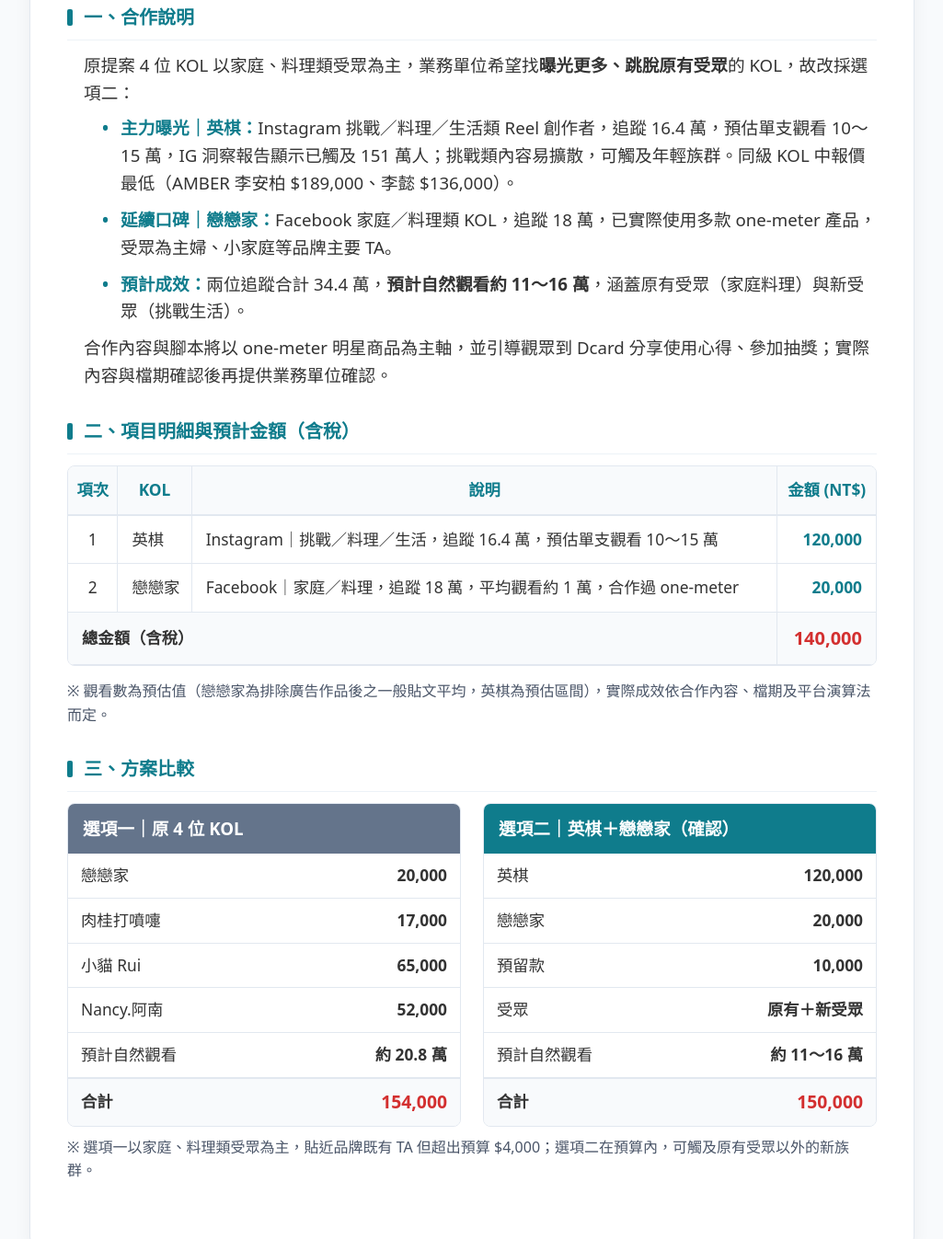
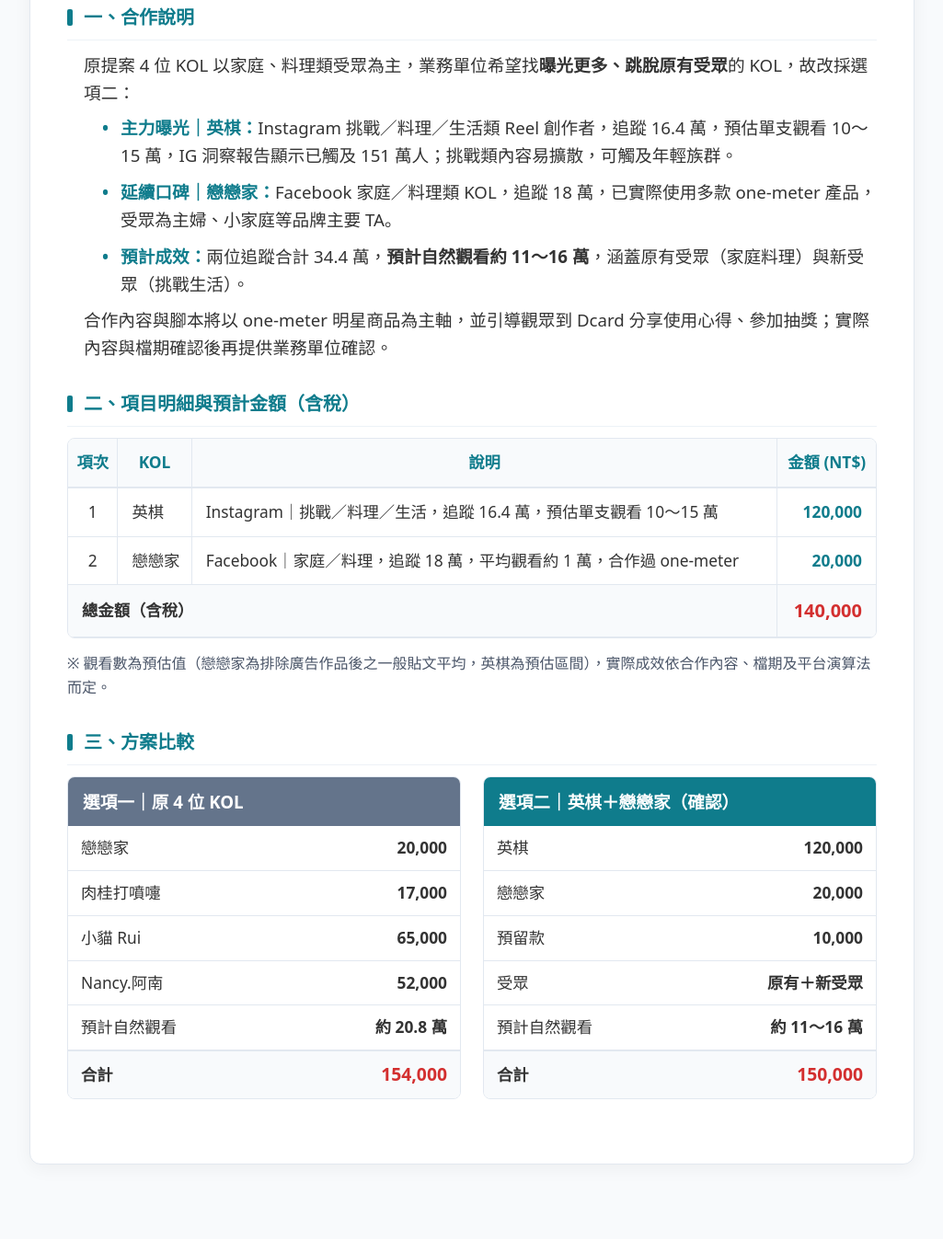
Before and after one commit to abbyupyoung-cloud/one-meter-proposal, a plain HTML site: page kol-memo/index.html in a window 1280 px wide. Shown: the part 439-1786 px from the top of the page at 92% size, without its empty margins (127-1152 px from the left). After the commit the page ends 1745 px from the top, so only its background shows below. Drawn offline with Linux system fonts and the light colour scheme.

Commit message:
KOL 簽呈：刪除同級報價與方案比較備註
Co-Authored-By: Claude Opus 5.5 <noreply@anthropic.com>

```diff
--- a/kol-memo/index.html
+++ b/kol-memo/index.html
@@ -322,7 +322,7 @@
             <div class="content-block">
                 原提案 4 位 KOL 以家庭、料理類受眾為主，業務單位希望找<strong>曝光更多、跳脫原有受眾</strong>的 KOL，故改採選項二：
                 <ul class="nested-list">
-                    <li><span class="brand-highlight">主力曝光｜英棋：</span>Instagram 挑戰／料理／生活類 Reel 創作者，追蹤 16.4 萬，預估單支觀看 10～15 萬，IG 洞察報告顯示已觸及 151 萬人；挑戰類內容易擴散，可觸及年輕族群。同級 KOL 中報價最低（AMBER 李安柏 $189,000、李懿 $136,000）。</li>
+                    <li><span class="brand-highlight">主力曝光｜英棋：</span>Instagram 挑戰／料理／生活類 Reel 創作者，追蹤 16.4 萬，預估單支觀看 10～15 萬，IG 洞察報告顯示已觸及 151 萬人；挑戰類內容易擴散，可觸及年輕族群。</li>
                     <li><span class="brand-highlight">延續口碑｜戀戀家：</span>Facebook 家庭／料理類 KOL，追蹤 18 萬，已實際使用多款 one-meter 產品，受眾為主婦、小家庭等品牌主要 TA。</li>
                     <li><span class="brand-highlight">預計成效：</span>兩位追蹤合計 34.4 萬，<strong>預計自然觀看約 11～16 萬</strong>，涵蓋原有受眾（家庭料理）與新受眾（挑戰生活）。</li>
                 </ul>
@@ -395,7 +395,6 @@
                     </table>
                 </div>
             </div>
-            <div class="note" style="margin-top:10px;">※ 選項一以家庭、料理類受眾為主，貼近品牌既有 TA 但超出預算 $4,000；選項二在預算內，可觸及原有受眾以外的新族群。</div>
         </div>
 
     </div>
```
